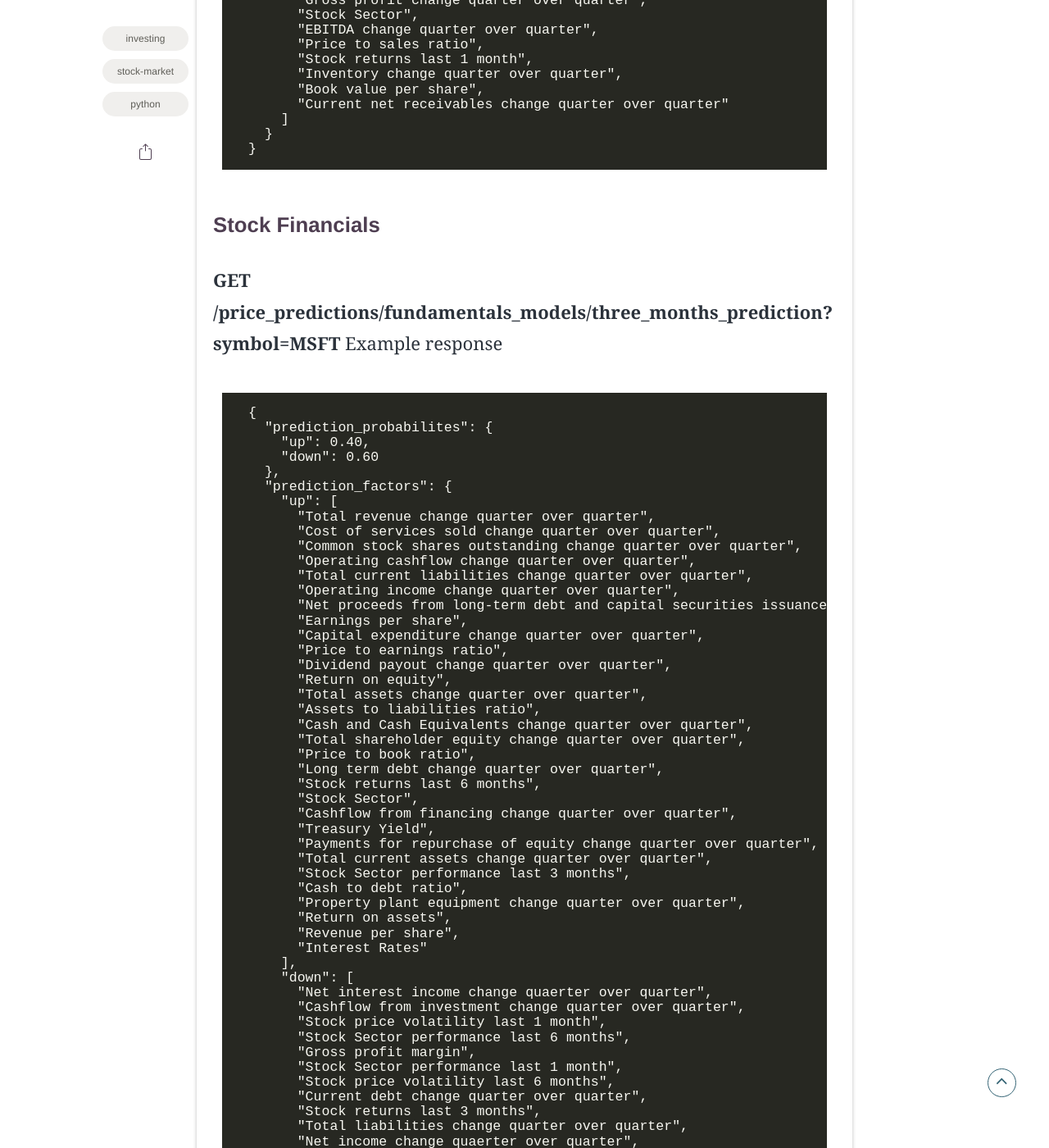
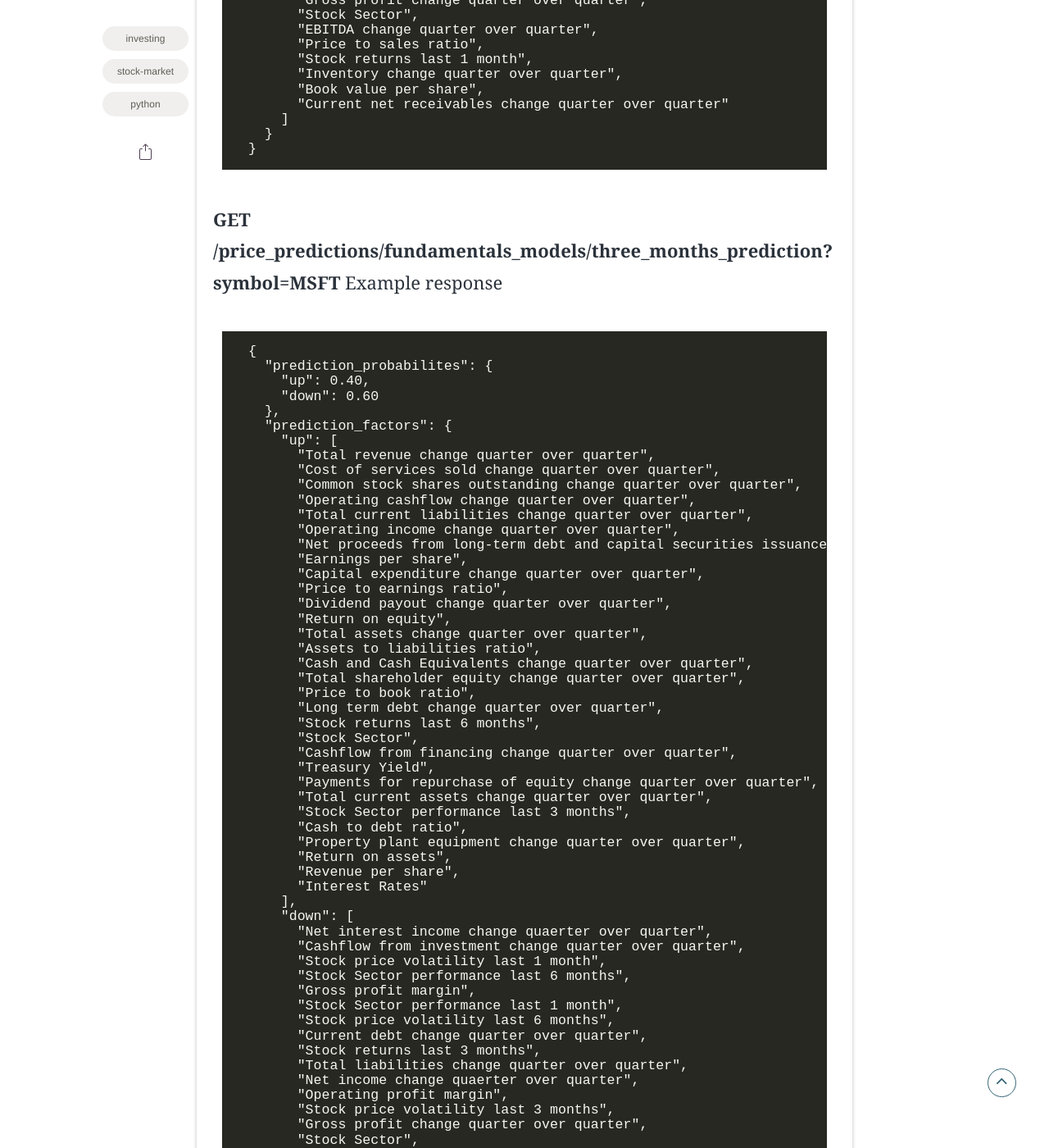
Before and after one commit to OrestisStefanou/OrestisStefanou.github.io, a Jekyll site: the page built from _posts/2022-12-13-Investor-Discovery-Service.md, in a window 1280 px wide and 1400 px high, scrolled down 16061 px. Shown: the whole window at 82% size. Built offline with Jekyll 4.4.1, drawn with Linux system fonts in a browser that asks for light colours; some web fonts are replaced; comment, search, counter and statistics services are not loaded.

Commit message:
Investor Discovery post link fix

````diff
--- a/_posts/2022-12-13-Investor-Discovery-Service.md
+++ b/_posts/2022-12-13-Investor-Discovery-Service.md
@@ -14,7 +14,7 @@
 
 ## Provide market data on three levels
 1. The Big Picture
-    1. [Major indices performance data](###world-indices)
+    1. [Major indices performance data](#world-indices)
     2. Economic Indicators data
 2. Sectors
     1. Performance of each sector
@@ -501,7 +501,6 @@
 }
 ```
 
-### Stock Financials
 **GET /price_predictions/fundamentals_models/three_months_prediction?symbol=MSFT**
 Example response
 ```
````
Also changed, not shown: other parts of _posts/2022-12-13-Investor-Discovery-Service.md (+1 -0 lines).
